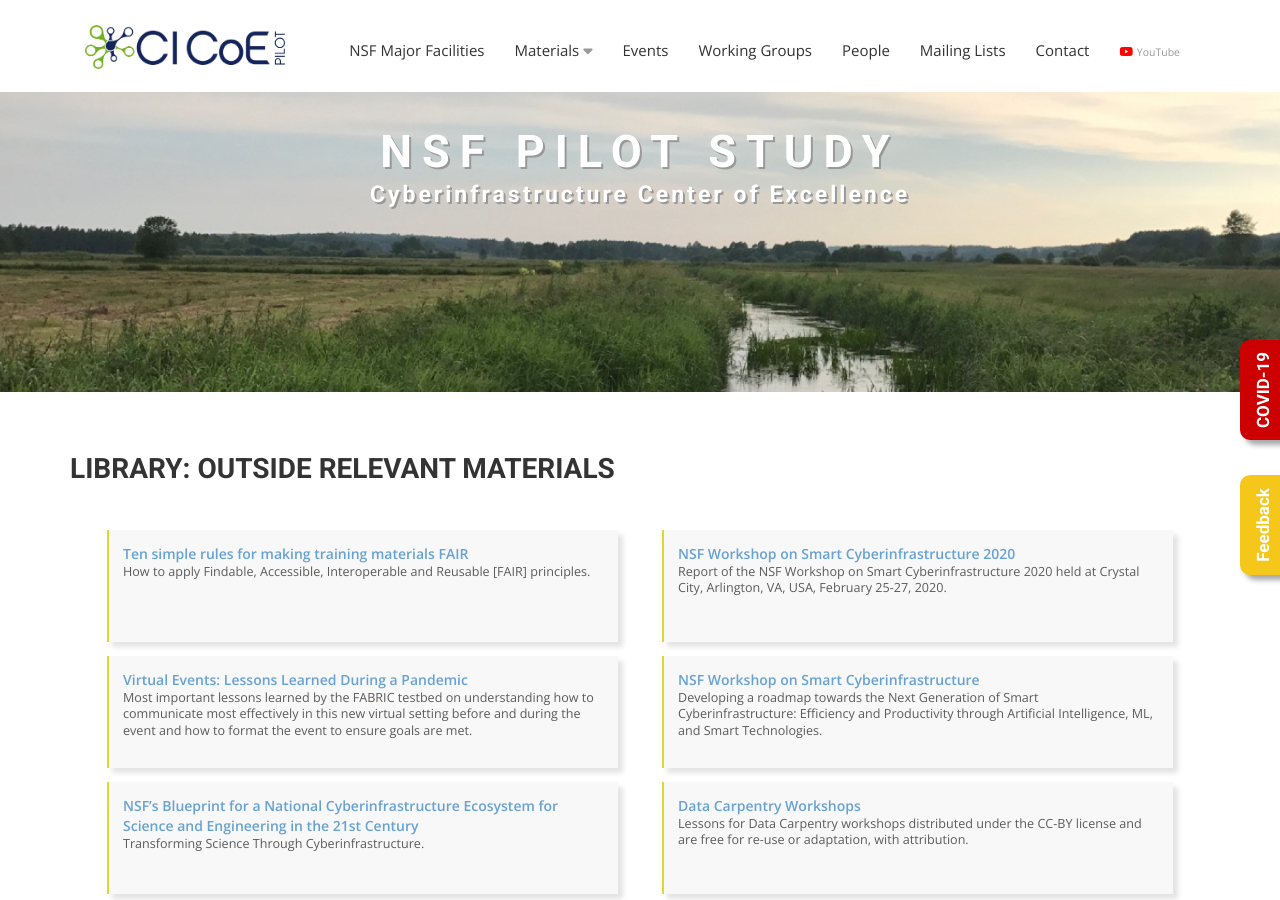
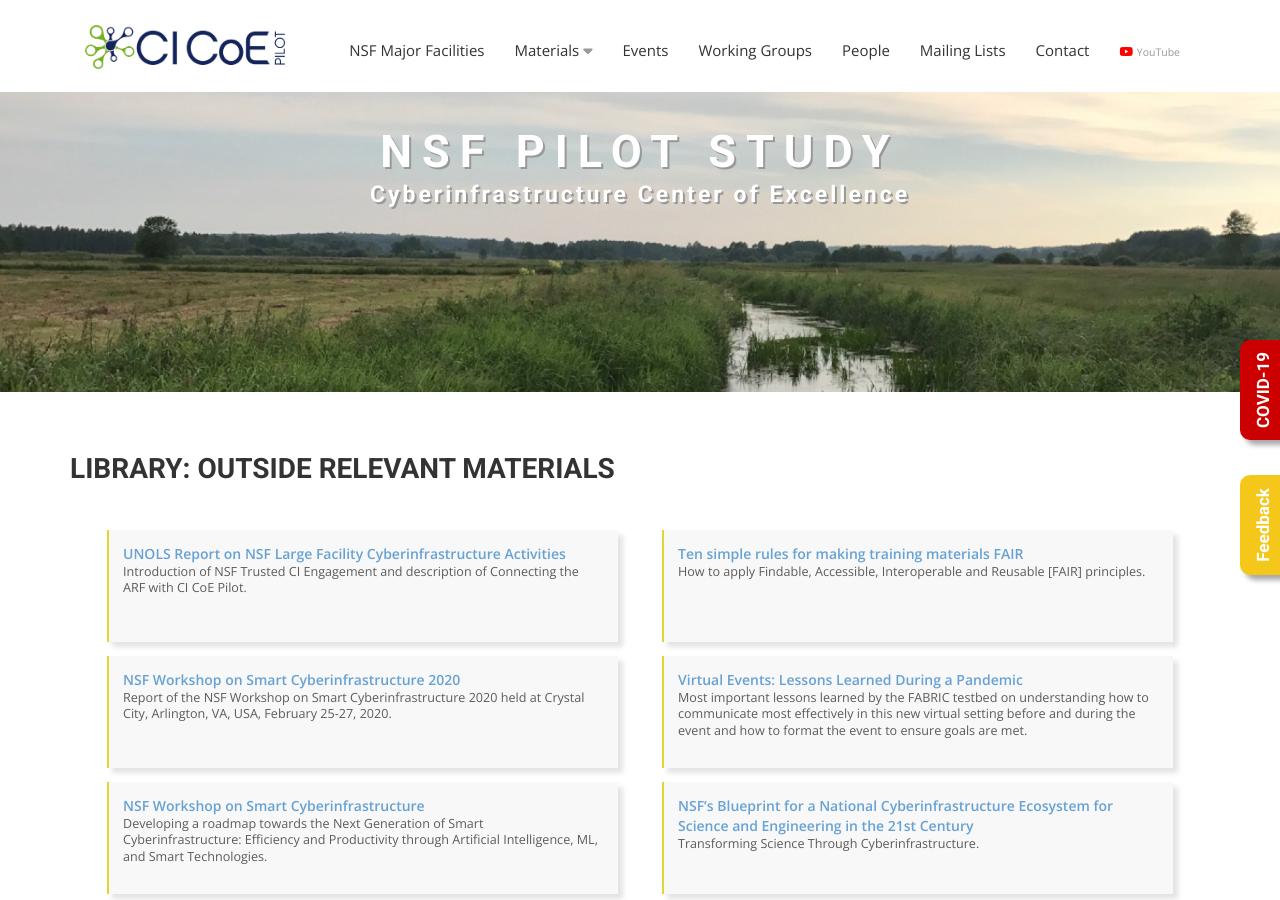
Before and after one commit to cicoe/cicoe.github.io, a Jekyll site: the page built from library_materials.html, in a window 1280 px wide and 900 px high. Built offline with Jekyll 4.4.1, drawn with Linux system fonts in a browser that asks for light colours; nearby versions of some CDN libraries; some web fonts are replaced.

Commit message:
Added UNOLS report

```diff
--- a/_data/library_materials.yml
+++ b/_data/library_materials.yml
@@ -1,3 +1,7 @@
+- title: "UNOLS Report on NSF Large Facility Cyberinfrastructure Activities"
+  url: "https://www.unols.org/sites/default/files/201910rvt_ap07.pdf"
+  description: "Introduction of NSF Trusted CI Engagement and description of Connecting the ARF with CI CoE Pilot."
+
 - title: "Ten simple rules for making training materials FAIR"
   url: "https://journals.plos.org/ploscompbiol/article?id=10.1371/journal.pcbi.1007854#abstract0"
   description: "How to apply Findable, Accessible, Interoperable and Reusable [FAIR] principles."
```
